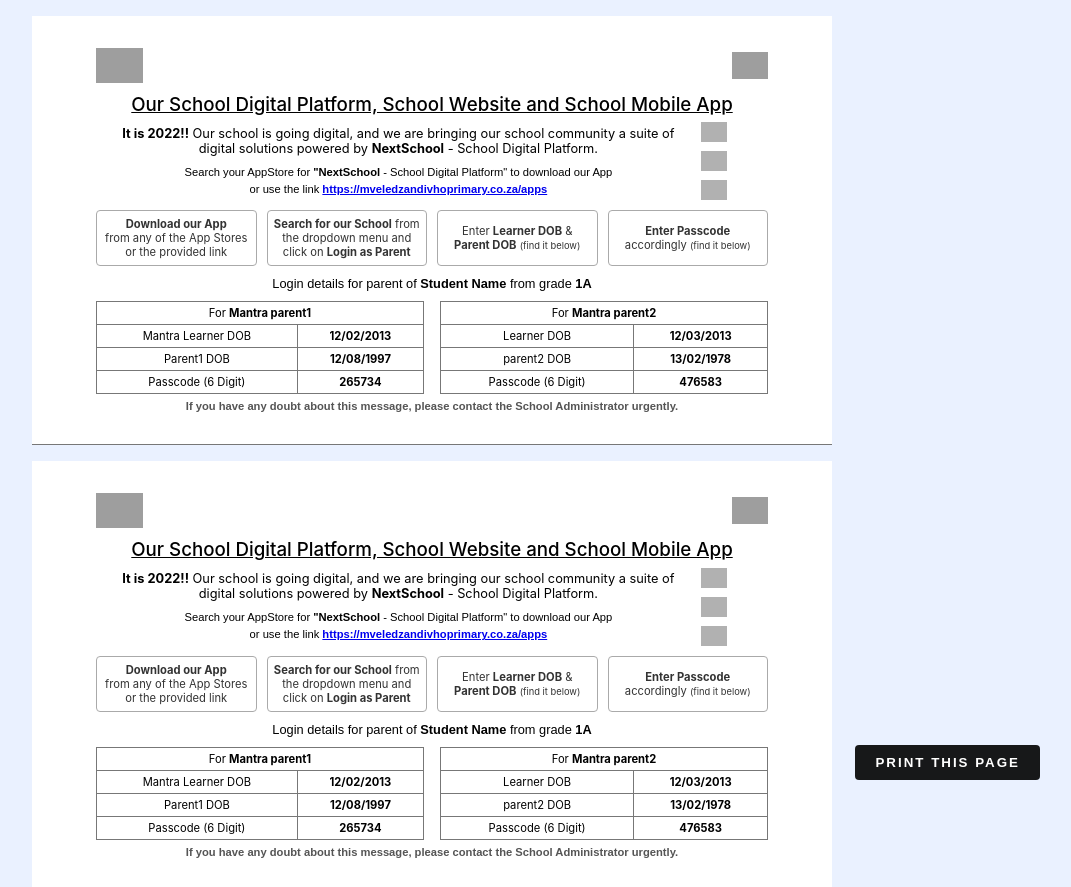
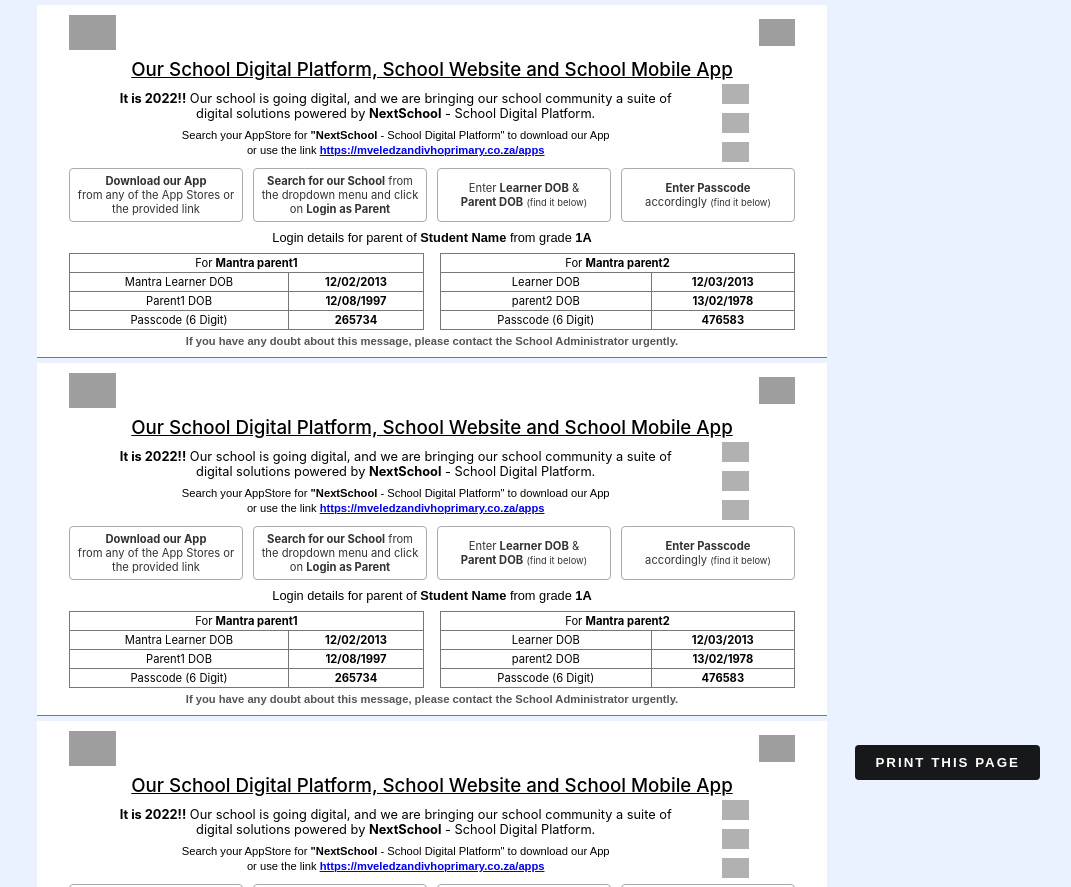
Before and after one commit to madhavrjha-lab/html-to-pdf, a plain HTML site: page index.html in a window 1280 px wide. Shown: the top 887 px of the page, without its empty margins (208-1279 px from the left). Drawn offline with Linux system fonts and the light colour scheme; grey boxes are pictures that could not be loaded.

```diff
--- a/index.html
+++ b/index.html
@@ -53,8 +53,8 @@
 
     .document {
       background-color: #fff;
-      padding: 2rem 4rem;
-      margin: 1rem 0;
+      padding: 10px 2rem;
+      margin: 5px;
       position: relative;
       border-bottom: 1px solid #777;
     }
@@ -84,7 +84,7 @@
       font-family: -apple-system, BlinkMacSystemFont, "Segoe UI", Roboto,
         Oxygen, Ubuntu, Cantarell, "Open Sans", "Helvetica Neue", sans-serif;
       margin: 0;
-      padding-top: 10px;
+      padding-top: 8px;
       text-decoration: underline;
     }
 
@@ -103,13 +103,13 @@
       font-size: 0.7rem;
       text-align: center;
       margin: 0;
-      padding: 10px 0;
+      padding: 8px 0;
       font-weight: normal;
     }
 
     .school-statements h3 a {
       font-weight: bold;
-      line-height: 2;
+      line-height: 1.7;
     }
 
     .school-statements {
@@ -142,7 +142,7 @@
     .login-instructions>div {
       border: 1px solid #aaa;
       border-radius: 4px;
-      padding: 6px;
+      padding: 5px;
       display: flex;
       align-items: center;
       justify-content: center;
@@ -160,7 +160,7 @@
     /* Login Details in Table */
 
     p.learner-name {
-      padding: 10px;
+      padding: 8px;
       font-size: 0.8rem;
       margin: 0;
       text-align: center;
@@ -178,7 +178,7 @@
 
     .login-details td {
       border: 1px solid #777;
-      padding: 4px 8px;
+      padding: 2px 6px;
       text-align: center;
       font-family: -apple-system, BlinkMacSystemFont, "Segoe UI", Roboto,
         Oxygen, Ubuntu, Cantarell, "Open Sans", "Helvetica Neue", sans-serif;
@@ -189,7 +189,7 @@
 
     p.contact {
       font-size: 0.7rem;
-      padding-top: 6px;
+      padding-top: 5px;
       text-align: center;
       font-weight: bold;
       color: #555;
```
